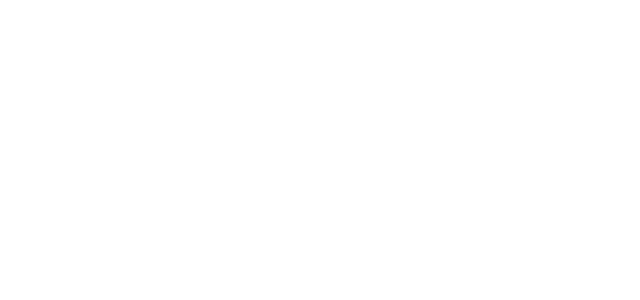
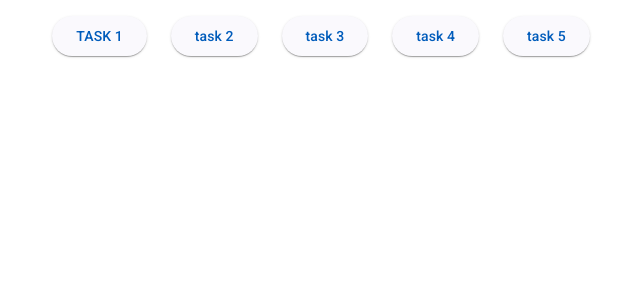
Before and after one commit to Amiko1/SoftWare-challenges, an Angular app: page / in a window 1280 px wide. Shown: the top 300 px of the page, without its empty margins (339-979 px from the left). Built offline with nearby package versions, Linux system fonts and the light colour scheme.

Commit message:
feat: add navigation component

```diff
--- a/src/app/app.component.css
+++ b/src/app/app.component.css
@@ -0,0 +1,6 @@
+.parent {
+  display: grid;
+  grid-template-rows: auto 1fr auto;
+
+  height: 100vh;
+}
--- a/src/app/app.component.html
+++ b/src/app/app.component.html
@@ -1 +1,9 @@
-<router-outlet />
+<div class="parent">
+  <header class="section">
+    <app-navigation />
+  </header>
+  <main class="section blue">
+    <router-outlet />
+  </main>
+  <!-- <footer class="section green">Footer Content</footer> -->
+</div>
--- a/src/app/app.module.ts
+++ b/src/app/app.module.ts
@@ -27,6 +27,7 @@ import { CustomDatePipe } from './core/pipes/custom-date.pipe';
 import { StringSimiliarityComponent } from './string-similiarity/string-similiarity.component';
 import { CalculateEqualityComponent } from './components/calculate-equality/calculate-equality.component';
 import { CalendarComponent } from './calendar/calendar.component';
+import { NavigationComponent } from './components/layout/navigation/navigation.component';
 
 const routes: Routes = [
   { path: 'job-experience', component: JobExperienceFormComponent },
@@ -46,6 +47,7 @@ const routes: Routes = [
     StringSimiliarityComponent,
     CalculateEqualityComponent,
     CalendarComponent,
+    NavigationComponent,
   ],
   imports: [
     BrowserModule,
--- /dev/null
+++ b/src/app/components/layout/navigation/navigation.component.css
@@ -0,0 +1,18 @@
+nav {
+  display: flex;
+  justify-content: center;
+}
+
+ul {
+  display: flex;
+  gap: 24px;
+}
+
+li {
+  text-decoration: none;
+  list-style: none;
+}
+
+a {
+  text-decoration: none;
+}
--- /dev/null
+++ b/src/app/components/layout/navigation/navigation.component.html
@@ -0,0 +1,19 @@
+<nav>
+  <ul>
+    <li>
+      <a mat-raised-button href="job-experience">TASK 1</a>
+    </li>
+    <li>
+      <a mat-raised-button href="film-presentation">task 2</a>
+    </li>
+    <li>
+      <a mat-raised-button href="custom-pipe">task 3</a>
+    </li>
+    <li>
+      <a mat-raised-button href="string-similiarity">task 4</a>
+    </li>
+    <li>
+      <a mat-raised-button href="calendar">task 5</a>
+    </li>
+  </ul>
+</nav>
```
Also changed, not shown: src/app/components/layout/navigation/navigation.component.ts (added, +10 -0 lines), 1 other file (tests, documents, lock files or other folders).
